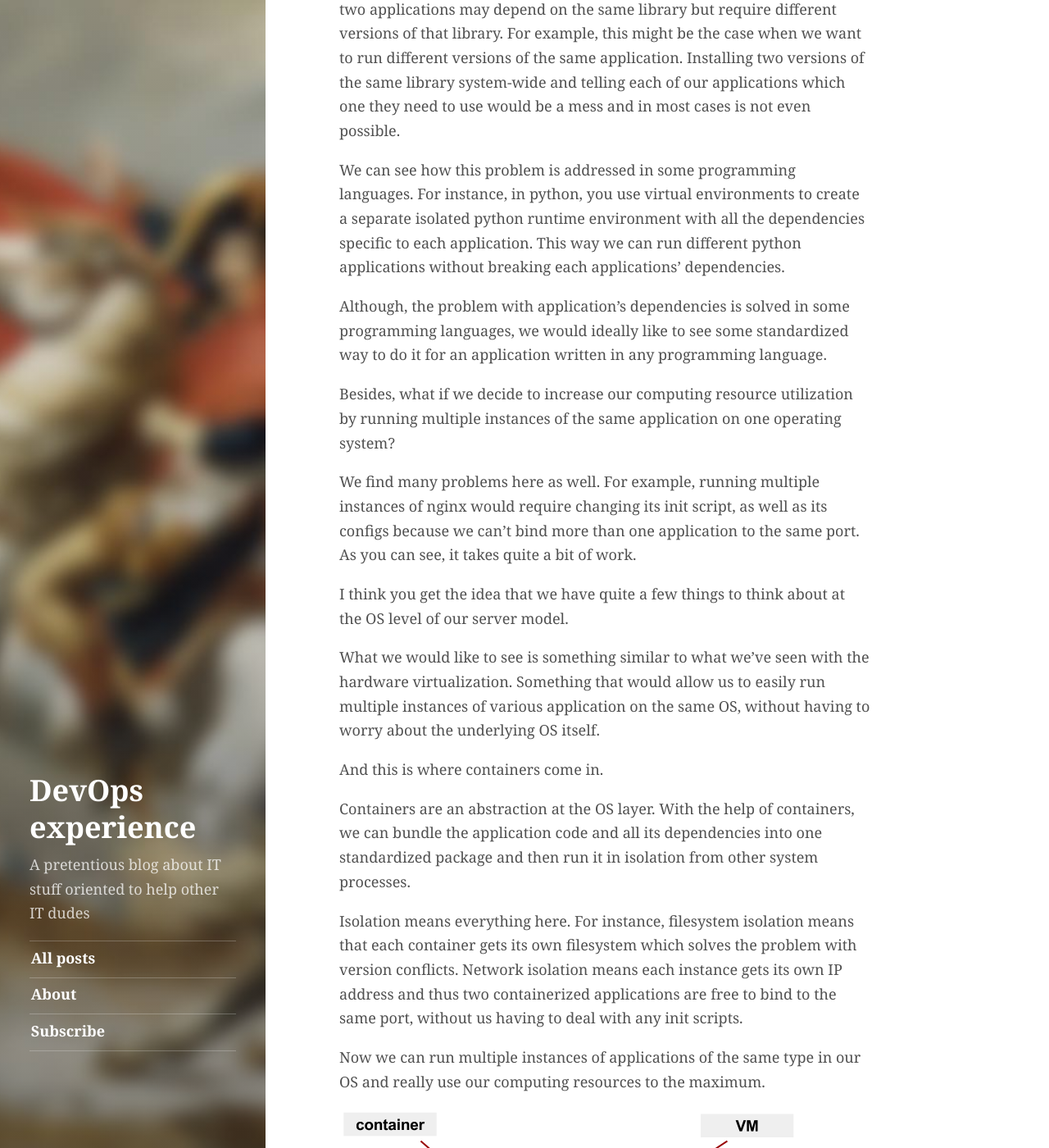
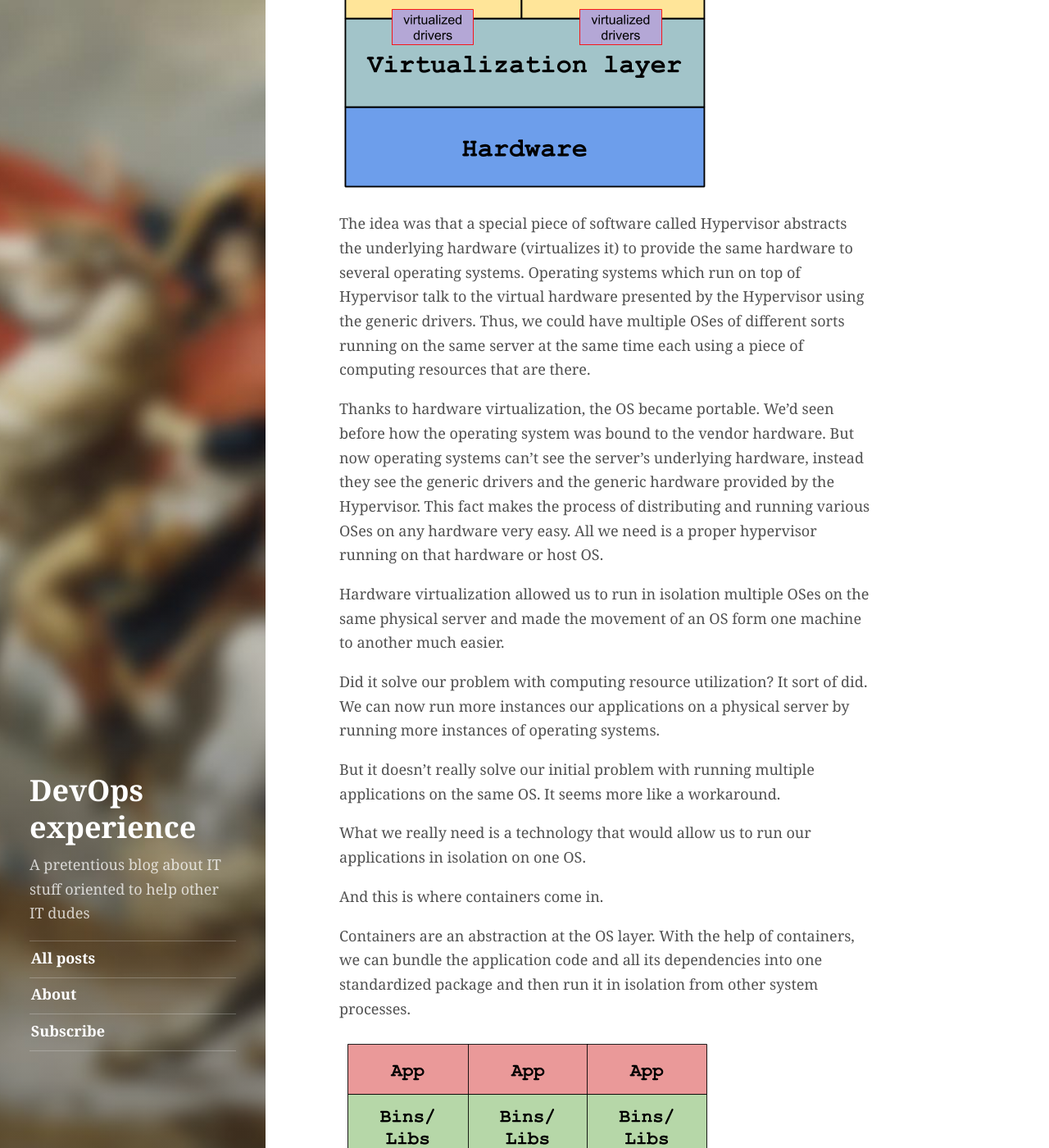
Before and after one commit to Artemmkin/Artemmkin.github.io, a Jekyll site: the page built from _posts/2017-07-23-docker-os-images.md, in a window 1280 px wide and 1400 px high, scrolled down 3299 px. Shown: the whole window at 82% size. Built offline with Jekyll 4.4.1, drawn with Linux system fonts in a browser that asks for light colours; comment, search, counter and statistics services are not loaded; some of the changed text lies outside the part shown.

Commit message:
Edit the docker base os post

```diff
--- a/_posts/2017-07-23-docker-os-images.md
+++ b/_posts/2017-07-23-docker-os-images.md
@@ -40,57 +40,70 @@ This model has lots of limitations.
 
 First, it leads to lots of underutilized hardware. In most cases, the applications and services that you run on your  server don't utilize even half of its computing resources. In fact, previous studies showed that the average utilization of the server's resources was about 5-10%. Which means that if you spend 10 thousand dollars on a server hardware, you waste 9 thousand dollars worth of computing power. Plus, you have to spend a lot of money on the servers maintenance.
 
+But why do we don't utilize all of our computing resources? Why can't we just run more applications on our servers? (・ω・)b
 
-Then a bunch of smart people thought - "Well, if don't utilize server's computing resources to the full extent, let's find a way to run more operating systems on our server!". Thus, the hardware virtualization came into play.
-
-![200x200](/public/img/docker/hard-virt.png)
-
-The idea was that a special piece of software called Hypervisor abstracts the underlying hardware (virtualizes it) to provide the same hardware to several operating systems. Operating systems which run on top of Hypervisor talk to the virtual hardware presented by the Hypervisor using the generic drivers. Now we could have Linux VMs, Windows VMs running on the same server at the same time each using a piece of computing resources that are there.
-
-
-This virtualization technology helped us solve the OS problem with the hardware. We'd seen before how the operating system was bound to the vendor hardware. But now operating systems can't see the server's underlying hardware, instead they see the generic drivers and the generic hardware provided by Hypervisor. This fact makes the process of distributing and running various OSes on any hardware very easy. All we need is a proper hypervisor running on that hardware or host OS.
-
-Now let's go one level above the hardware and see what problems we have at the OS layer.
-
-On top of the OS we run applications. But do we run them effectively? Do we use all the resources a VM is able to provide? Usually, not.
-
-The challenges that we face at this level include running multiple instances of an application or running different versions of the same application at the same time.
+Well, it's not that simple as it might seem. There are some challenges that we face at OS level which include running multiple instances of an application or running different versions of the same application at the same time.
 
 Most of the applications you see have some dependencies that need to be provided in order for them to run. And the problem we often see is that two applications may depend on the same library but require different versions of that library. For example, this might be the case when we want to run different versions of the same application.  Installing two versions of the same library system-wide and telling each of our applications which one they need to use would be a mess and in most cases is not even possible.
 
 We can see how this problem is addressed in some programming languages. For instance, in python, you use virtual environments to create a separate isolated python runtime environment with all the dependencies specific to each application. This way we can run different python applications without breaking each applications' dependencies.
 
-Although, the problem with application's dependencies is solved in some programming languages, we would ideally like to see some standardized way to do it for an application written in any programming language.
+Although, the problem with application's dependencies is solved in some programming languages, it's not solved for all  applications that we use. We need to have some technology which would allow us to provide isolation of runtime environments for any application.
 
-Besides, what if we decide to increase our computing resource utilization by running multiple instances of the same application on one operating system?
+Besides, what if we decide to increase our computing resource utilization by running multiple instances of the same application on one server?
 
 We find many problems here as well. For example, running multiple instances of nginx would require changing its init script, as well as its configs because we can't bind more than one application to the same port. As you can see, it takes quite a bit of work.
 
+I think you get the idea that we have quite a few things to think about at the OS level of our server model. What do we do? 🤔
 
-I think you get the idea that we have quite a few things to think about at the OS level of our server model.
 
-What we would like to see is something similar to what we've seen with the hardware virtualization. Something that would allow us to easily run multiple instances of various application on the same OS, without having to worry about the underlying OS itself.
+A bunch of people came up with this idea that if we can't run multiple applications in one OS, let's just figure out a way to run more OSes on our physical servers. Thus, the hardware virtualization came into play.
+
+![200x200](/public/img/docker/hard-virt.png)
+
+The idea was that a special piece of software called Hypervisor abstracts the underlying hardware (virtualizes it) to provide the same hardware to several operating systems. Operating systems which run on top of Hypervisor talk to the virtual hardware presented by the Hypervisor using the generic drivers. Thus, we could have multiple OSes of different sorts running on the same server at the same time each using a piece of computing resources that are there.
+
+Thanks to hardware virtualization, the OS became portable. We'd seen before how the operating system was bound to the vendor hardware. But now operating systems can't see the server's underlying hardware, instead they see the generic drivers and the generic hardware provided by the Hypervisor. This fact makes the process of distributing and running various OSes on any hardware very easy. All we need is a proper hypervisor running on that hardware or host OS.
+
+Hardware virtualization allowed us to run in isolation multiple OSes on the same physical server and made the movement of an OS form one machine to another much easier.
+
+Did it solve our problem with computing resource utilization? It sort of did. We can now run more instances our applications on a physical server by running more instances of operating systems.
+
+But it doesn't really solve our initial problem with running multiple applications on the same OS. It seems more like a workaround.
+
+What we really need is a technology that would allow us to run our applications in isolation on one OS.
 
 And this is where containers come in.
 
 Containers are an abstraction at the OS layer. With the help of containers, we can bundle the application code and all its dependencies into one standardized package and then run it in isolation from other system processes.
 
+![200x200](/public/img/docker/container.png)
+
+
 Isolation means everything here. For instance, filesystem isolation means that each container gets its own filesystem which solves the problem with version conflicts. Network isolation means each instance gets its own IP address and thus two containerized applications are free to bind to the same port, without us having to deal with any init scripts.
 
-Now we can run multiple instances of applications of the same type in our OS and really use our computing resources to the maximum.
-
-![200x200](/public/img/docker/container-vm.png)
-
-See how now our model looks more stacked and complete? (･ω･)b
+This really solves our problem with resource utilization. We can now run multiple instances of applications (even of the same type) in our OS and use our computing resources to the maximum.
 
 Since container technology is based on the features built into the Linux kernel, like cgroups and namespaces, we can only run containers on Linux distributions. Although, with the use of virtual machines, we can run containers on pretty much any OS (check how Docker works on Windows or OS X).
 
 The Docker itself is a software container platform which allows us to create and manage containers.
 
-Docker provides a standard format for creating container images. This makes it extremely easy to run and distribute our applications to various OSes. For instance, we can now build a container image with our application on Centos and then run that same image on Ubuntu without having to change anything, because differences in OS distributions are abstracted away. The only thing we need is to have Docker installed.
+Docker provides a standard format for creating container images. This makes it extremely easy to run and distribute our applications through various OSes. For instance, we can now build a container image with our application on CentOS and then run that same image on Ubuntu without having to change anything, because differences in OS distributions are abstracted away. The only thing we need is to have Docker installed.
+
+But I want to note that having containers doesn't mean we don't VMs. They are still widely used and help us decrease hardware costs. They are often used in cases when we need to provide computing resources to different people. Virtual machines allows us to allocate the exact number of computing resources to meet the client's requirements, and if there's some resources left we can allocate it to another client. This is how public clouds work.
+
+In fact, VMs and container nicely work together (＾＾)ｂ
+
+![200x200](/public/img/docker/container-vm.png)
 
 
-**This is all great, but I still don't get it why we have ubuntu image in the Dockerifle? If a container provides isolation to the application and its dependencies, and uses the host operating system's kernel, then why do we need to specify an OS image in our Dockerfile** (◔_◔)???
+As for using VMs to provide isolation for our applications, VMs seem a bit too heavy. They are big in size (we're usually talking about gigabytes here) because they run the full OS which includes things like the kernel and hardware drivers.
+
+On the other hand, containers don't need all that software the OS usually have. All they need is an application you want to run plus its dependencies. As a result, containers are much smaller in size (MBs against GBs) which means they're easier to build and distribute.  They are also start and stop quicker because there's no OS boot process required.
+
+So containers are obviously a better choice for running applications in isolation. Although, VMs are still used for running and distributing applications when a higher level of security and isolation is required.
+
+**This is all great, but I still don't get it why we have the ubuntu image in the Dockerifle? If a container provides isolation to the application and its dependencies, and uses the host operating system's kernel, then why do we need to specify an OS image in our Dockerfile** (◔_◔)???
 
 Let's make things even more confusing before we answer that question.
 
```
Also changed, not shown: public/img/docker/container.png (added).
